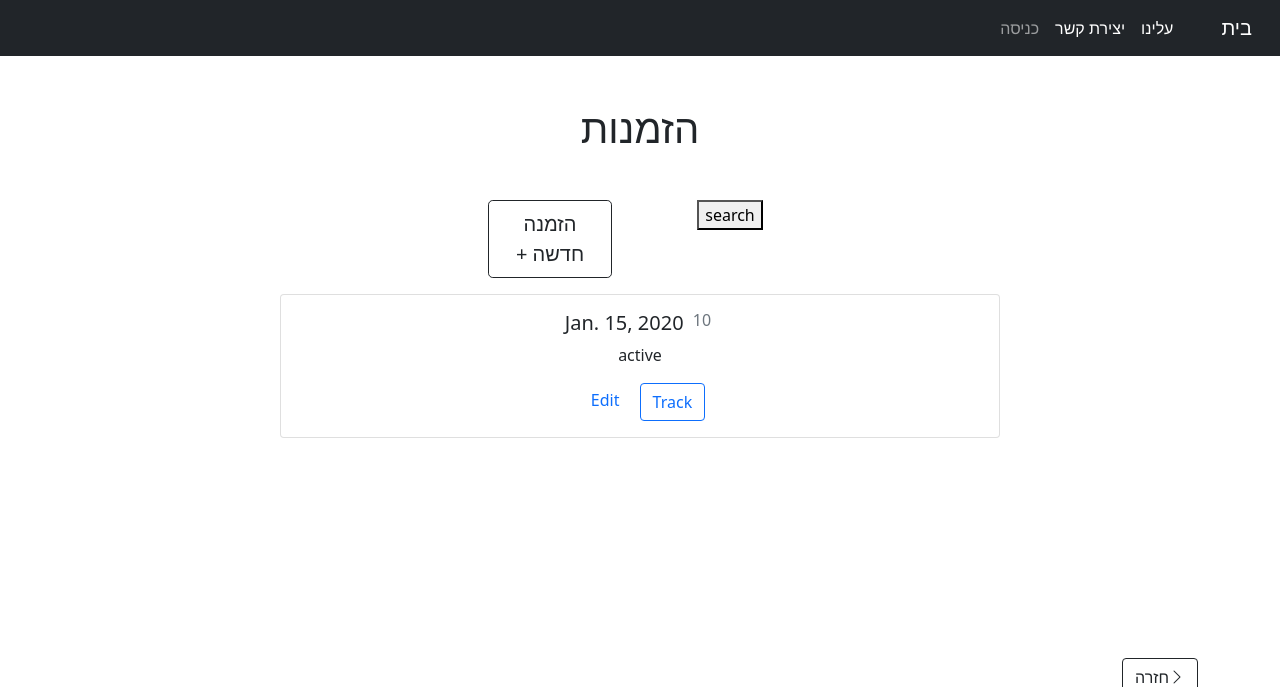
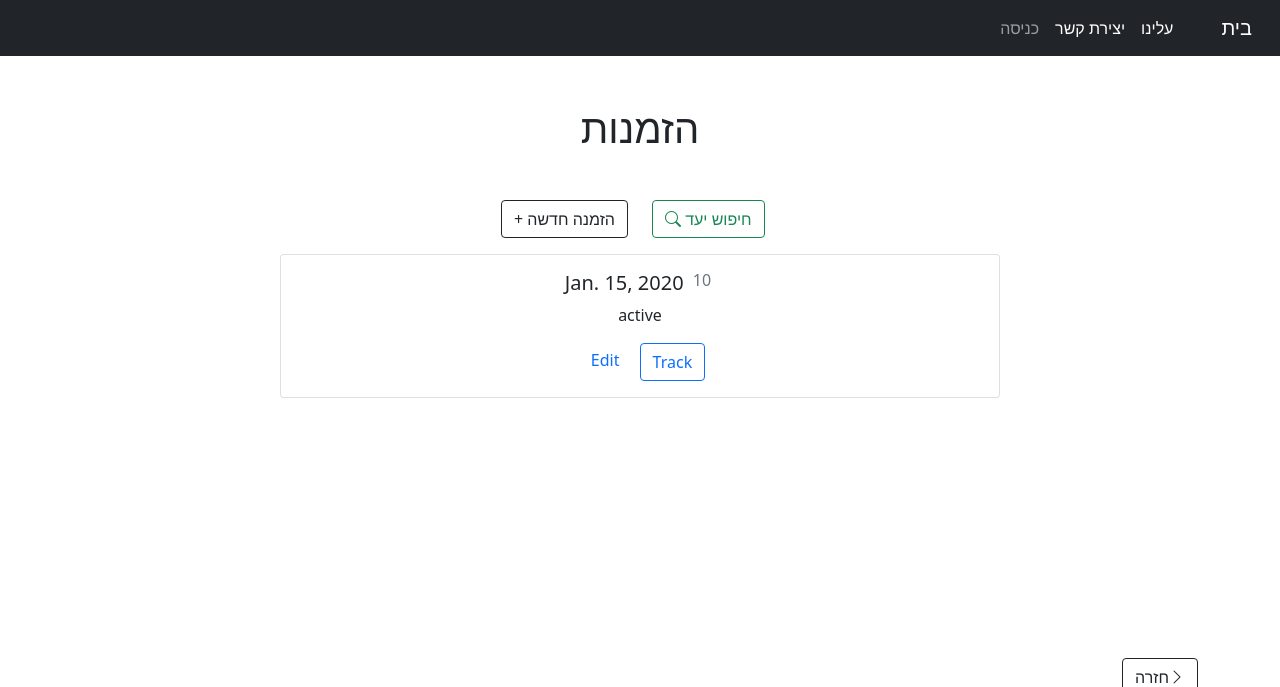
Before and after one commit to dandeduck/package-tracking-web, a Django app: template src/templates/packages/partner.html in a window 1280 px wide. Shown: the top 687 px of the page. Run offline with Django 3.2, Linux system fonts and the light colour scheme; data comes from the database, SQL or seed files in the repository; the template is opened without the code that fills it: values that come from a table or form of the project are taken from there, most other values are stand-ins (such as "Sample title", 1, 10 or a date in 2020); some libraries are stand-ins or nearby versions.

Commit message:
strapped search

```diff
--- a/src/templates/packages/order_edit.html
+++ b/src/templates/packages/order_edit.html
@@ -7,7 +7,7 @@
     <div class="container w-50">
         <div class="row mb-3">
             <div class="col order-2">
-                <a class="btn btn-outline-dark btn-lg" data-bs-toggle="modal" data-bs-target="#staticBackdrop">חבילה חדשה +</a>
+                <a class="btn btn-outline-dark" data-bs-toggle="modal" data-bs-target="#staticBackdrop">חבילה חדשה +</a>
             </div>
             {%if is_staff%}
                 <div class="col order-1">
--- a/src/templates/packages/partner.html
+++ b/src/templates/packages/partner.html
@@ -4,16 +4,14 @@
     הזמנות
 {%endblock%}
 {% block content%}
-    <div class="container w-50">
-        <div class="row justify-content-center">
-            <div class="col">
-                {% include "packages/parts/search.html" %}
-            </div>
-            <div class="col mb-3">
-                <form name="new-order" id="new-order" method="post"> {% csrf_token %}
-                    <button type="submit" class="btn btn-outline-dark btn-lg mx-3" >הזמנה חדשה +</button>
-                </form>
-            </div>
+    <div class="row justify-content-center mb-3">
+        <div class="col text-start">
+            {% include "packages/parts/search.html" %}
+        </div>
+        <div class="col text-end">
+            <form name="new-order" id="new-order" method="post"> {% csrf_token %}
+                <button type="submit" class="btn btn-outline-dark" >הזמנה חדשה +</button>
+            </form>
         </div>
     </div>
     <div class="d-flex row">
--- a/src/templates/packages/parts/search.html
+++ b/src/templates/packages/parts/search.html
@@ -1,12 +1,33 @@
-<button onclick="javascipt:reveal_search()" id="search_reveal">search</button>
-<div class="search" id="search" style="display: none;">
-    <p>Destination:</p>
-    <form method="get" action="/search/{{partner}}/">
-        <input type="text" placeholder="City" name="city" list="cities"/>
-        <input type="text" placeholder="Street" name="street_name" list="streets"/>
-        <input type="number" placeholder="0" name="street_number"/>
-        <input type="text" placeholder="Full name" name="name" list="names"/>
-        <input type="submit" value="search">
+<style>
+input::-webkit-outer-spin-button,
+input::-webkit-inner-spin-button {
+   -webkit-appearance: none;
+   margin: 0;
+}
+input[type="number"] {
+   -moz-appearance: textfield;
+}
+</style>
+
+<button class="btn btn-outline-success" onclick="javascipt:reveal_search()" id="search_reveal">חיפוש יעד <span class="bi-search"></span></button>
+
+<div id="search" style="display: none;">
+    <form class="row" method="get" action="/search/{{partner}}/">
+        <div class="col-2">
+            <button class="btn btn-outline-success" type="submit">חיפוש <span class="bi-search"></span></button>
+        </div>
+        <div class="col-3">
+            <input class="form-control text-start" type="text" placeholder="Full name" name="name" list="names"/>
+        </div>
+        <div class="col-1">
+            <input class="form-control" type="number" placeholder="0" name="street_number" dir="ltr"/>
+        </div>
+        <div class="col-3">
+            <input class="form-control text-start" type="text" placeholder="Street" name="street_name" list="streets"/>
+        </div>
+        <div class="col-3">
+            <input class="form-control text-start" type="text" placeholder="City" name="city" list="cities"/>
+        </div>
     </form>
 </div>
 
```
